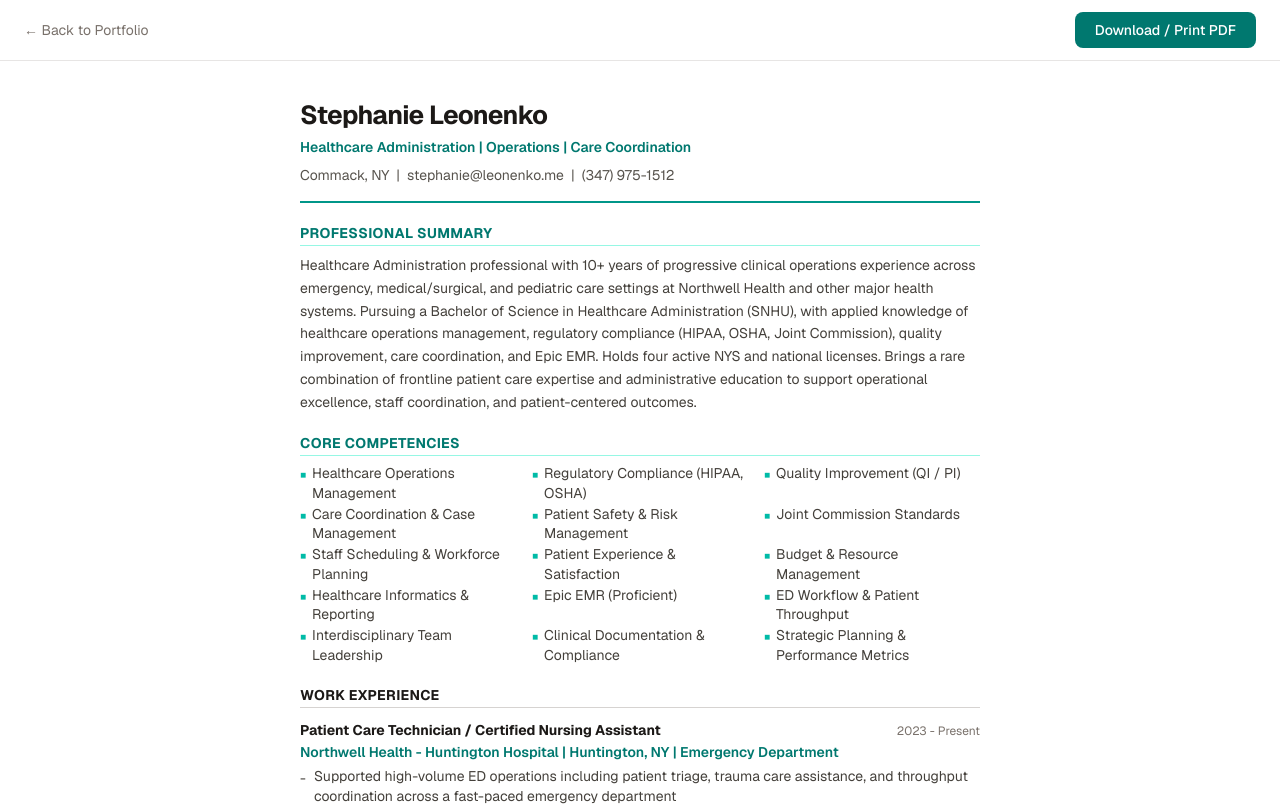
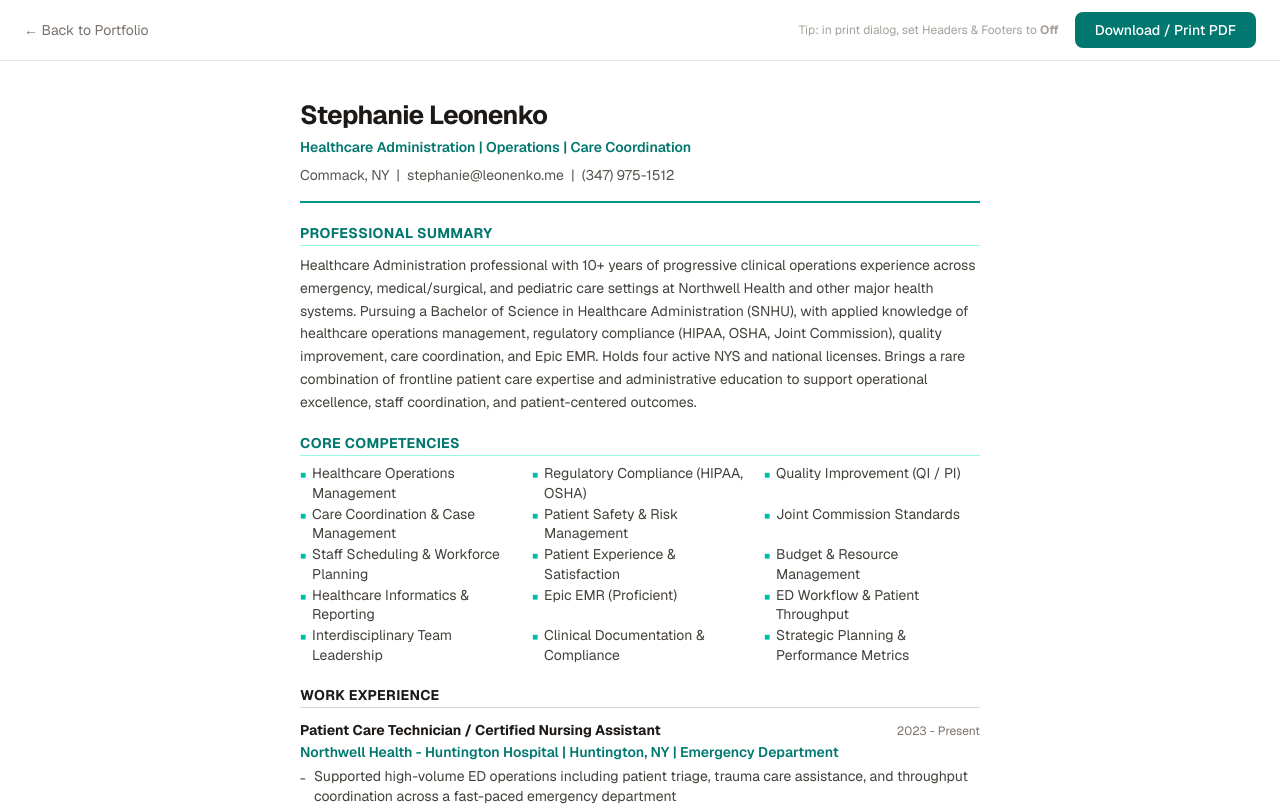
Before and after one commit to cyberkoder/stephanie-portfolio, a Next.js app: page /resume in a window 1280 px wide. Shown: the top 806 px of the page. Built offline with nearby package versions, Linux system fonts and the light colour scheme.

Commit message:
fix: add print tip to disable browser headers/footers in print dialog
Co-Authored-By: Claude Sonnet 4.6 <noreply@anthropic.com>

```diff
--- a/app/resume/page.tsx
+++ b/app/resume/page.tsx
@@ -3,16 +3,19 @@
 export default function ResumePage() {
   return (
     <>
-      <div className="print:hidden fixed top-0 inset-x-0 z-50 bg-white border-b border-stone-200 px-6 py-3 flex items-center justify-between">
+      <div className="print:hidden fixed top-0 inset-x-0 z-50 bg-white border-b border-stone-200 px-6 py-3 flex items-center justify-between gap-4">
         <a href="/" className="text-sm text-stone-500 hover:text-teal-700 transition-colors">
           &larr; Back to Portfolio
         </a>
+        <div className="flex items-center gap-4">
+          <p className="text-xs text-stone-400 hidden sm:block">Tip: in print dialog, set Headers &amp; Footers to <strong>Off</strong></p>
           <button
             onClick={() => window.print()}
             className="text-sm bg-teal-700 text-white px-5 py-2 rounded-lg hover:bg-teal-800 transition-colors font-medium"
           >
             Download / Print PDF
           </button>
+        </div>
       </div>
 
       <main className="print:pt-0 pt-14 bg-white min-h-screen">
```
Lines whose indentation alone changed are shown as unchanged.
